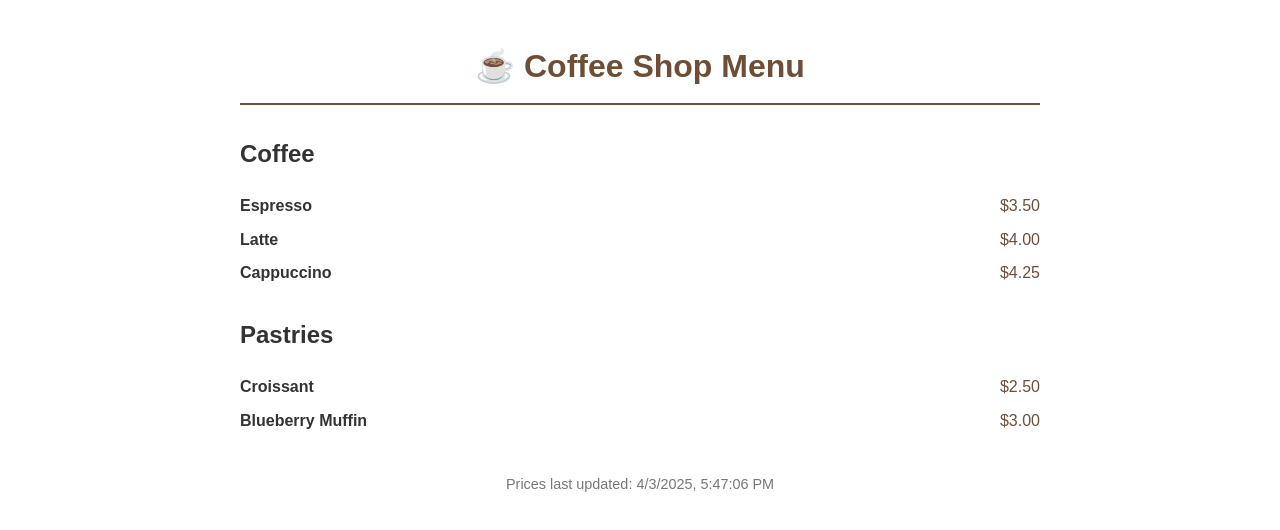
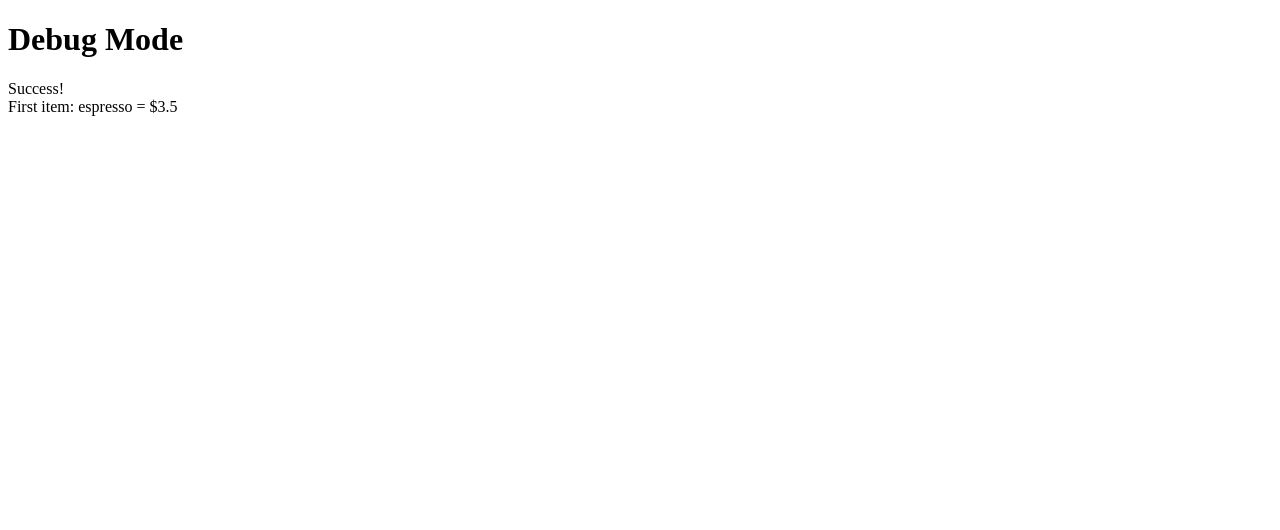
Before and after one commit to ronnydvr/number-project, a website: page public/index.html in a window 1280 px wide. Drawn offline with Linux system fonts and the light colour scheme.

```diff
--- a/public/index.html
+++ b/public/index.html
@@ -1,95 +1,26 @@
 <!DOCTYPE html>
-<html lang="en">
+<html>
 <head>
-    <meta charset="UTF-8">
-    <meta name="viewport" content="width=device-width, initial-scale=1.0">
-    <title>Our Coffee Menu</title>
-    <style>
-        body {
-            font-family: 'Arial', sans-serif;
-            line-height: 1.6;
-            max-width: 800px;
-            margin: 0 auto;
-            padding: 20px;
-            color: #333;
-        }
-        h1 {
-            color: #6F4E37; /* Coffee brown */
-            text-align: center;
-            border-bottom: 2px solid #6F4E37;
-            padding-bottom: 10px;
-        }
-        .menu-category {
-            margin: 30px 0;
-        }
-        .item {
-            display: flex;
-            justify-content: space-between;
-            margin: 8px 0;
-        }
-        .item-name {
-            font-weight: bold;
-        }
-        .item-price {
-            color: #6F4E37;
-        }
-        footer {
-            text-align: center;
-            margin-top: 40px;
-            font-size: 0.9em;
-            color: #777;
-        }
-    </style>
+  <title>Price List Debug</title>
 </head>
 <body>
-    <h1>☕ Coffee Shop Menu</h1>
-    <div id="menu"></div>
-    <footer>
-        Prices last updated: <span id="update-time"></span>
-    </footer>
-
-    <script>
-        // Fetch and display prices
-        fetch('/data/prices.json')
-            .then(response => response.json())
-            .then(prices => {
-                const menuDiv = document.getElementById('menu');
-                let html = '';
-
-                // Group items by category (optional)
-                const categories = {
-                    'Coffee': ['espresso', 'latte', 'cappuccino'],
-                    'Pastries': ['croissant', 'blueberry_muffin']
-                    // Add more categories as needed
-                };
-
-                // Generate HTML for each category
-                for (const [category, items] of Object.entries(categories)) {
-                    html += `<div class="menu-category">
-                        <h2>${category}</h2>`;
-
-                    items.forEach(item => {
-                        if (prices[item]) {
-                            html += `<div class="item">
-                                <span class="item-name">${formatItemName(item)}</span>
-                                <span class="item-price">$${prices[item].toFixed(2)}</span>
-                            </div>`;
-                        }
-                    });
-
-                    html += `</div>`;
-                }
-
-                menuDiv.innerHTML = html;
-                document.getElementById('update-time').textContent = new Date().toLocaleString();
-            });
-
-        // Format item names (e.g., "blueberry_muffin" → "Blueberry Muffin")
-        function formatItemName(key) {
-            return key.split('_')
-                .map(word => word.charAt(0).toUpperCase() + word.slice(1))
-                .join(' ');
-        }
-    </script>
+  <h1>Debug Mode</h1>
+  <div id="output">Loading...</div>
+  <script>
+    // Try to load prices.json
+    fetch('/data/prices.json')
+      .then(response => {
+        if (!response.ok) throw new Error('File not found');
+        return response.json();
+      })
+      .then(prices => {
+        document.getElementById('output').innerHTML =
+          `Success!<br>First item: ${Object.keys(prices)[0]} = $${prices.espresso}`;
+      })
+      .catch(err => {
+        document.getElementById('output').innerHTML =
+          `ERROR: ${err.message}<br>Is prices.json in the /data folder?`;
+      });
+  </script>
 </body>
 </html>
```
